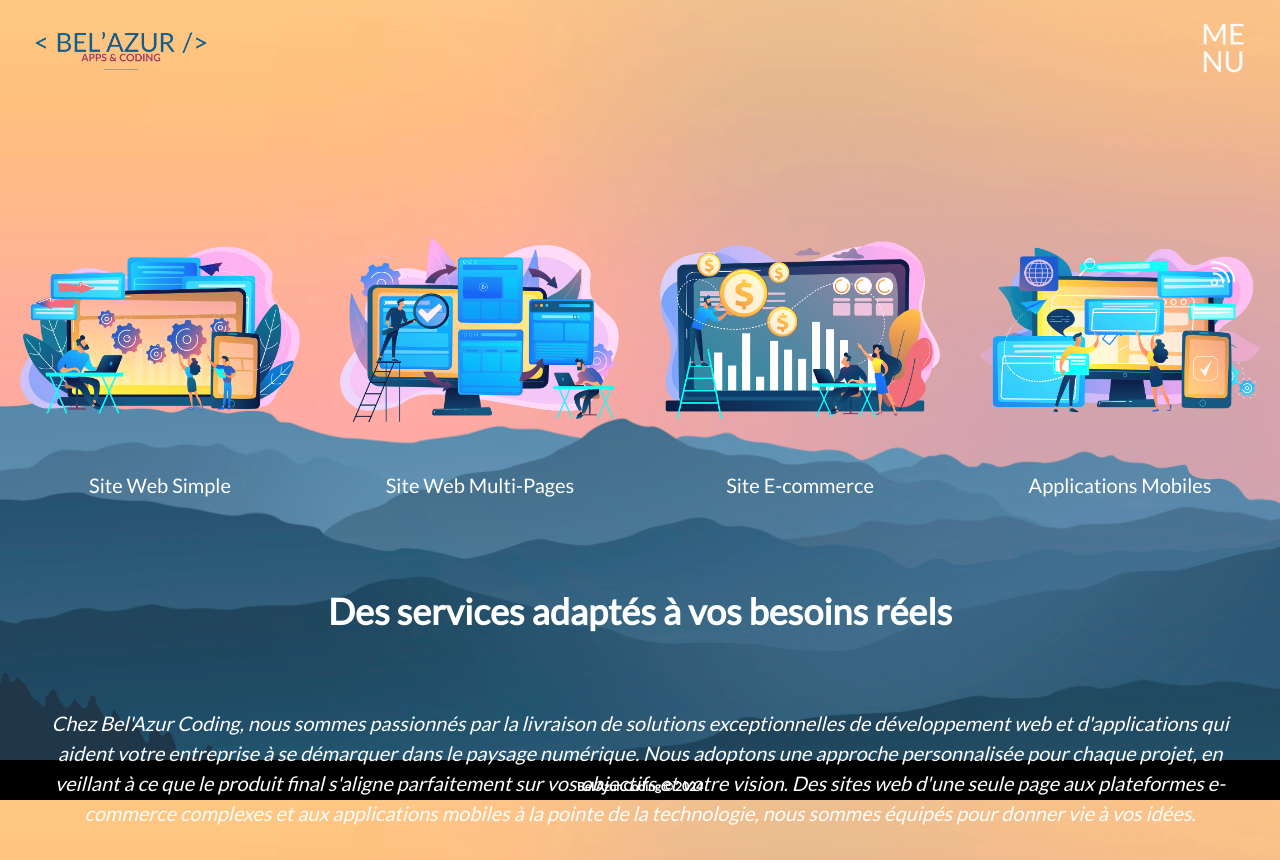
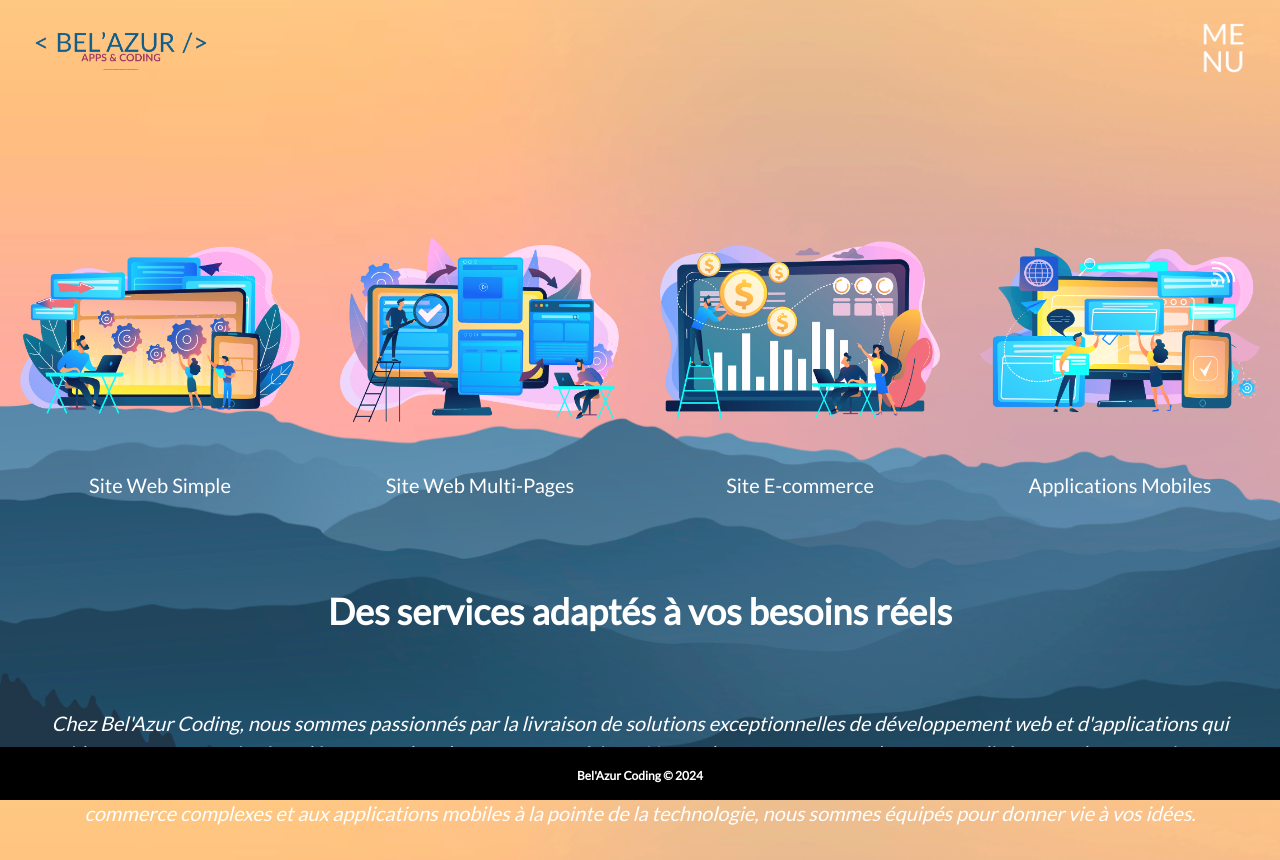
Before and after one commit to JoachimBosch/BelAzurWebsite, a React (Vite) app: page /services in a window 1280 px wide. Built offline with nearby package versions, Linux system fonts and the light colour scheme.

Commit message:
adjusted footer

```diff
--- a/src/components/serviceButton.jsx
+++ b/src/components/serviceButton.jsx
@@ -9,7 +9,7 @@ const ServiceButton = () => {
 
 
     return (
-        <div className="text-center py-6
+        <div className="text-center py-6 mb-16
         ">
             <button
                 onClick={() => {
--- a/src/index.css
+++ b/src/index.css
@@ -85,7 +85,11 @@ input {
 .footer {
     background-color: rgb(0, 0, 0);
     color: white;
-    height: 5vh;
+    position: fixed;
+    width: 100%;
+    bottom: 0;
+    padding-top: 10px;
+    padding-bottom: 15px;
 }
 
 .reference {
@@ -186,7 +190,7 @@ label {
 .allServicesButton {
     width: 300px;
     height: 350px;
-    transition: transform .2s;
+    transition: transform 0.2s;
 }
 
 .allServicesButton:hover {
--- a/src/structure/footer.jsx
+++ b/src/structure/footer.jsx
@@ -1,7 +1,7 @@
 const Footer = () => {
     return (
         <>
-            <div className="py-2 mb-0 footer">
+            <div className="footer">
                 <div className="reference text-center">
                     <a href="mailto:info@belazurcoding.com">Bel'Azur Coding</a>&nbsp;
                     <p> © 2024</p>
```
